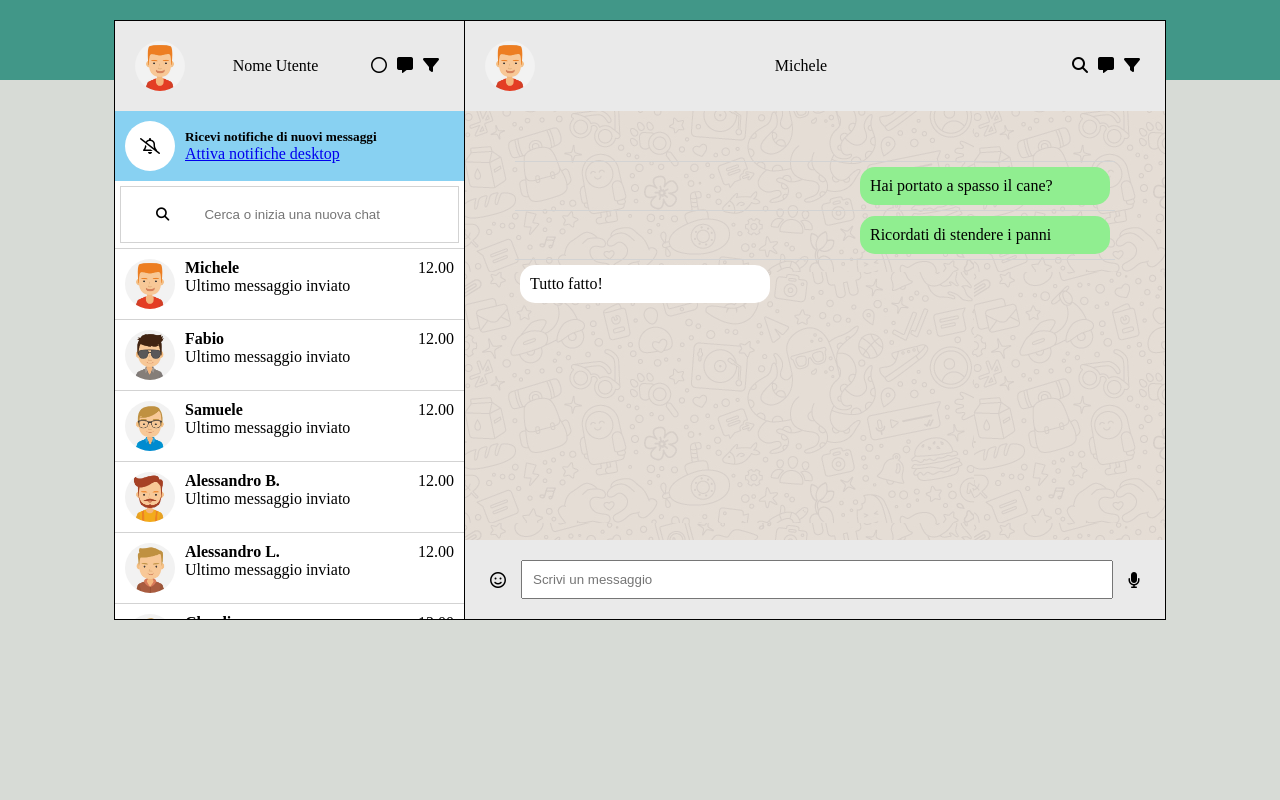
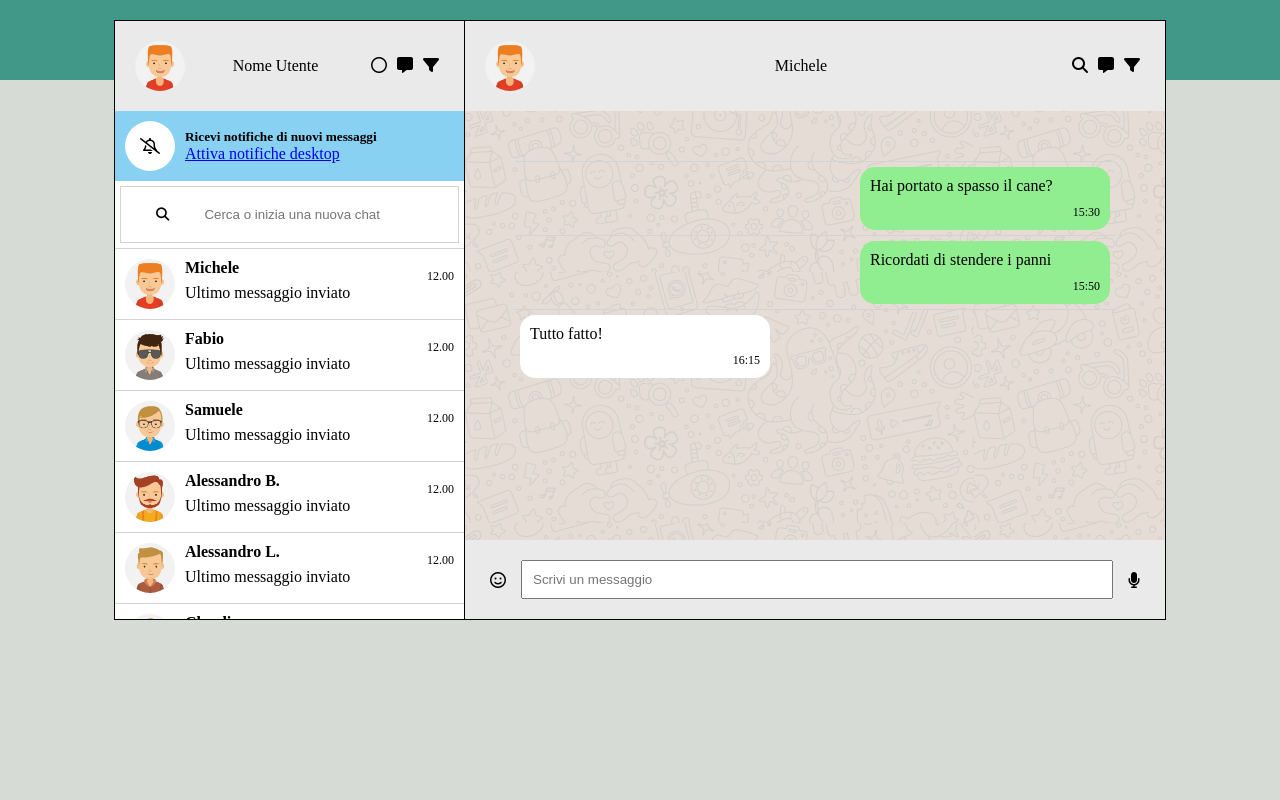
Before and after one commit to Carmine-Faella/vue-boolzapp, a plain HTML site: page index.html in a window 1280 px wide. Drawn offline with nearby package versions, Linux system fonts and the light colour scheme.

Commit message:
Miglioramenti

```diff
--- a/css/style.css
+++ b/css/style.css
@@ -133,7 +133,7 @@ h4{
     padding: 50px;
 }
 
-.cnt-text span{
+.cnt-text div{
     display: inline-block;
     width: 250px;
     padding: 10px;
@@ -157,3 +157,10 @@ h4{
 .d-none{
     display: none;
 }
+
+.date{
+    font-size: 12px;
+    text-align: right;
+    display: block;
+    padding-top: 10px;
+}
--- a/index.html
+++ b/index.html
@@ -68,7 +68,10 @@
                     <div class="cnt-text" v-if="avatarSelezionato != -1">
                         <ul>
                             <li v-for="message in contacts[avatarSelezionato].messages">
-                                <span :class="message.status">{{message.message}}</span>
+                                <div :class="message.status" class="message-box">
+                                    <span>{{message.message}}</span>
+                                    <span class="date">{{message.date}}</span>
+                                </div>
                             </li>
                         </ul>
                     </div>
--- a/js/main.js
+++ b/js/main.js
@@ -11,17 +11,17 @@ const { createApp } = Vue
             visible: true,
             messages: [
             {
-            date: '10/01/2020 15:30:55',
+            date: '15:30',
             message: 'Hai portato a spasso il cane?',
             status: 'sent'
             },
             {
-            date: '10/01/2020 15:50:00',
+            date: '15:50',
             message: 'Ricordati di stendere i panni',
             status: 'sent'
             },
             {
-            date: '10/01/2020 16:15:22',
+            date: '16:15',
             message: 'Tutto fatto!',
             status: 'received'
             }
@@ -33,17 +33,17 @@ const { createApp } = Vue
             visible: true,
             messages: [
             {
-            date: '20/03/2020 16:30:00',
+            date: '16:30',
             message: 'Ciao come stai?',
             status: 'sent'
             },
             {
-            date: '20/03/2020 16:30:55',
+            date: '16:30',
             message: 'Bene grazie! Stasera ci vediamo?',
             status: 'received'
             },
             {
-            date: '20/03/2020 16:35:00',
+            date: '16:35',
             message: 'Mi piacerebbe ma devo andare a fare la spesa.',
             status: 'sent'
             }
@@ -55,17 +55,17 @@ const { createApp } = Vue
             visible: true,
             messages: [
             {
-            date: '28/03/2020 10:10:40',
+            date: '10:10',
             message: 'La Marianna va in campagna',
             status: 'received'
             },
             {
-            date: '28/03/2020 10:20:10',
+            date: '10:20',
             message: 'Sicuro di non aver sbagliato chat?',
             status: 'sent'
             },
             {
-            date: '28/03/2020 16:15:22',
+            date: '16:15',
             message: 'Ah scusa!',
             status: 'received'
             }
@@ -77,12 +77,12 @@ const { createApp } = Vue
             visible: true,
             messages: [
             {
-            date: '10/01/2020 15:30:55',
+            date: '15:30',
             message: 'Lo sai che ha aperto una nuova pizzeria?',
             status: 'sent'
             },
             {
-            date: '10/01/2020 15:50:00',
+            date: '15:50',
             message: 'Si, ma preferirei andare al cinema',
             status: 'received'
             }
@@ -94,12 +94,12 @@ const { createApp } = Vue
             visible: true,
             messages: [
             {
-            date: '10/01/2020 15:30:55',
+            date: '15:30',
             message: 'Ricordati di chiamare la nonna',
             status: 'sent'
             },
             {
-            date: '10/01/2020 15:50:00',
+            date: '15:50',
             message: 'Va bene, stasera la sento',
             status: 'received'
             }
@@ -111,17 +111,17 @@ const { createApp } = Vue
             visible: true,
             messages: [
             {
-            date: '10/01/2020 15:30:55',
+            date: '15:30',
             message: 'Ciao Claudia, hai novità?',
             status: 'sent'
             },
             {
-            date: '10/01/2020 15:50:00',
+            date: '15:50',
             message: 'Non ancora',
             status: 'received'
             },
             {
-            date: '10/01/2020 15:51:00',
+            date: '15:51',
             message: 'Nessuna nuova, buona nuova',
             status: 'sent'
             }
@@ -133,12 +133,12 @@ const { createApp } = Vue
             visible: true,
             messages: [
             {
-            date: '10/01/2020 15:30:55',
+            date: '15:30',
             message: 'Fai gli auguri a Martina che è il suo compleanno!',
             status: 'sent'
             },
             {
-            date: '10/01/2020 15:50:00',
+            date: '15:50',
             message: 'Grazie per avermelo ricordato, le scrivo subito!',
             status: 'received'
             }
@@ -150,17 +150,17 @@ const { createApp } = Vue
             visible: true,
             messages: [
             {
-            date: '10/01/2020 15:30:55',
+            date: '15:30',
             message: 'Ciao, andiamo a mangiare la pizza stasera?',
             status: 'received'
             },
             {
-            date: '10/01/2020 15:50:00',
+            date: '15:50',
             message: 'No, l\'ho già mangiata ieri, ordiniamo sushi!',
             status: 'sent'
             },
             {
-            date: '10/01/2020 15:51:00',
+            date: '15:51',
             message: 'OK!!',
             status: 'received'
             }
```
